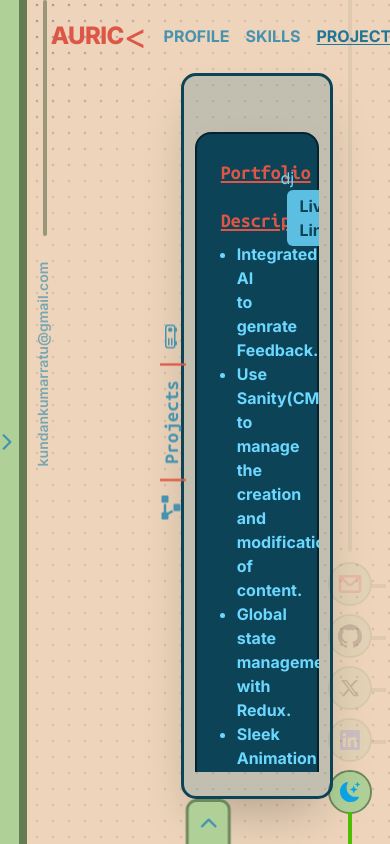
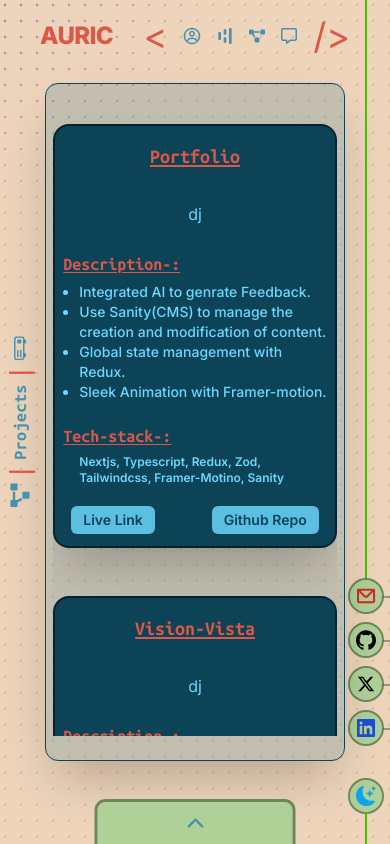
Before and after one commit to 07kundan/next-portfolio, a Next.js app: page /projects in a window 390 px wide. Built offline with nearby package versions, Linux system fonts and the light colour scheme; a web font is replaced by a local one.

Commit message:
responsiveness done

```diff
--- a/src/app/layout.tsx
+++ b/src/app/layout.tsx
@@ -40,7 +40,7 @@ export default function RootLayout({
           <div className="pointer-events-none">
             <App>
               <div>
-                <PlayGroundComponent className="absolute top-0 left-0 border-r-8 border-[#637c52] bg-[#AFD198] dark:bg-[#181b22] dark:border-[#1e1818]" />
+                <PlayGroundComponent className="absolute top-0 left-0 border-r-8 border-[#637c52] bg-[#AFD198] dark:bg-[#181b22] dark:border-[#1e1818] hidden md:block" />
               </div>
               <ChildrenComponent className="absolute top-0 right-0 bg-[#DBA979]/50 dark:bg-transparent">
                 {children}
--- a/src/components/child-component/ChildrenComponent.tsx
+++ b/src/components/child-component/ChildrenComponent.tsx
@@ -14,7 +14,6 @@ import Link from "next/link";
 import Navbar from "./Navbar";
 import { toggleTheme } from "@/lib/features/theme.slice";
 import { IconContext } from "react-icons/lib";
-import { handjet, ubuntu } from "@/app/fonts/fonts";
 import { IoIosArrowUp } from "react-icons/io";
 import { BsFillMoonStarsFill } from "react-icons/bs";
 import { BsSunFill } from "react-icons/bs";
@@ -22,19 +21,19 @@ import { ImGithub } from "react-icons/im";
 
 const IconsLinks = [
   {
-    Icon: <CgMail className="text-red-600 text-3xl" />,
+    Icon: <CgMail className="text-red-600 text-2xl md:text-3xl" />,
     link: "mailto:kundankumarratu@gmail.com",
   },
   {
-    Icon: <ImGithub className="text-black text-2xl" />,
+    Icon: <ImGithub className="text-black text-xl md:text-2xl" />,
     link: "https://github.com/07kundan",
   },
   {
-    Icon: <FaXTwitter className="text-black text-xl" />,
+    Icon: <FaXTwitter className="text-black text-lg md:text-xl" />,
     link: "https://twitter.com/__auric",
   },
   {
-    Icon: <SiLinkedin className="text-blue-700 text-xl" />,
+    Icon: <SiLinkedin className="text-blue-700 text-lg md:text-xl" />,
     link: "https://linkedin.com/in/07kundan",
   },
 ];
@@ -119,35 +118,39 @@ function ChildrenComponent({
         transitionTimingFunction: "cubicBezier(0.4, 0, 0.2, 1)",
         transitionDuration: "400ms",
       }}
-      className={cn(playgroundIsActive ? "w-[62vw] " : "w-[93vw]", className)}
+      className={cn(
+        playgroundIsActive ? " md:w-[62vw] " : "md:w-[93vw]",
+        "w-full",
+        className
+      )}
     >
-      <span className="w-1 h-[28vh] absolute top-0 left-4 rounded-full bg-[#5d704f]/60 dark:bg-[#1d2026]"></span>
+      <span className="hidden md:block md:w-1 h-[28vh] absolute top-0 left-4 rounded-full bg-[#5d704f]/60 dark:bg-[#1d2026]"></span>
       <span
-        className={`absolute top-[42vh] left-4 -translate-x-1/2 -rotate-90 text-sm opacity-70 font-semibold`}
+        className={`hidden md:block absolute top-[42vh] left-2 md:left-4 -translate-x-1/2 -rotate-90 text-sm opacity-70 font-semibold`}
       >
         kundankumarratu@gmail.com
       </span>
 
       {/* social media links */}
 
-      <div className="fixed right-5 bottom-8 space-y-3 group/links pointer-events-auto">
-        <span className="w-1 h-[70vh] bg-[#5d704f]/60 group-hover/links:bg-[#4ebe03] absolute bottom-full right-1/2 translate-x-1/2 opacity-15 rounded-full group-hover/links:transition-all group-hover/links:opacity-100 dark:bg-[#7792c9] dark:group-hover/links:bg-[#313640]"></span>
-        <span className="w-1 h-8 bg-[#4ebe03] dark:bg-[#313640] absolute -bottom-8 right-1/2 translate-x-1/2 "></span>
+      <div className="fixed right-2 md:right-5 bottom-8 space-y-3 group/links pointer-events-auto">
+        <span className="w-0.5 md:w-1 h-[75vh]  bg-[#4ebe03] md:bg-[#5d704f]/60 group-hover/links:bg-[#4ebe03] absolute bottom-full right-1/2 translate-x-1/2 md:opacity-15 rounded-full group-hover/links:transition-all group-hover/links:opacity-100 dark:bg-[#313640] md:dark:bg-[#7792c9] dark:group-hover/links:bg-[#313640]"></span>
+        <span className="w-0.5 md:w-1 h-8 bg-[#4ebe03] dark:bg-[#313640] absolute -bottom-8 right-1/2 translate-x-1/2 "></span>
         <IconContext.Provider value={{ className: "" }}>
           {IconsLinks.map((item, index) => (
             <Link
               href={item.link}
               key={index}
-              className="h-10 w-10  items-center justify-center  rounded-full bg-[#AFD198] dark:bg-[#454850] flex opacity-15  group-hover/links:opacity-100  group-hover/links:transition-all group-hover/links:-translate-y-6 relative outline outline-2 outline-[#6d885b] dark:outline-[#252a35] "
+              className="h-8 w-8 md:h-10 md:w-10 items-center justify-center rounded-full bg-[#AFD198] dark:bg-[#454850] flex md:opacity-15  group-hover/links:opacity-100  group-hover/links:transition-all -translate-y-6 md:-translate-y-0 md:group-hover/links:-translate-y-6 relative outline outline-2 outline-[#6d885b] dark:outline-[#252a35] "
             >
-              <span className="w-[4vw] h-1 absolute top-1/2 left-full bg-[#5d704f]/60 dark:group-hover/links:bg-[#252a35] group-hover/links:bg-[#4ebe03] dark:bg-[#7792c9]"></span>
+              <span className="w-[5vw] h-0.5 md:h-1 absolute top-1/2 left-full bg-[#5d704f]/60 dark:group-hover/links:bg-[#252a35] group-hover/links:bg-[#4ebe03] dark:bg-[#252a35] md:dark:bg-[#7792c9] "></span>
               {item.Icon}
             </Link>
           ))}
           <motion.button
             animate={controls} // Attach the animation controls
             onClick={handleTheme}
-            className=" w-10 h-10 flex items-center justify-center rounded-full bg-[#AFD198] dark:bg-[#454850] outline outline-2 outline-[#6d885b] dark:outline-[#252a35] "
+            className=" w-8 h-8 md:h-10 md:w-10 flex items-center justify-center rounded-full bg-[#AFD198] dark:bg-[#454850] outline outline-2 outline-[#6d885b] dark:outline-[#252a35] "
           >
             {theme === "dark" ? (
               <BsSunFill className="text-orange-500 text-xl" />
@@ -171,9 +174,9 @@ function ChildrenComponent({
           }}
           className={cn(
             dragPlateIsActive
-              ? "h-[50vh] rounded-md bg-[#AFD198]/20 dark:bg-[#181b22]/30 pointer-events-auto outline outline-[#6d885b]/50 dark:outline-[#252a35]/50 backdrop-blur-sm"
+              ? "h-[48vh] md:h-[50vh] rounded-md bg-[#AFD198]/20 dark:bg-[#181b22]/30 pointer-events-auto outline outline-[#6d885b]/50 dark:outline-[#252a35]/50 backdrop-blur-sm"
               : "h-[5vh] backdrop-blur-0",
-            "absolute bottom-0 left-1/2 -translate-x-1/2 w-[25vw] flex items-end z-10"
+            "absolute bottom-0 left-1/2 -translate-x-1/2 w-full md:w-[25vw] flex items-end z-10"
           )}
         >
           {/* top button */}
@@ -188,7 +191,7 @@ function ChildrenComponent({
               dragPlateIsActive
                 ? "rounded-none rounded-es-lg rounded-ee-lg"
                 : "rounded-none rounded-ss-lg rounded-se-lg ",
-              "w-2/5 h-[5vh] flex justify-center items-center absolute top-0 left-1/2 -translate-x-1/2 bg-[#AFD198] dark:bg-[#181b22] pointer-events-auto outline outline-[#6d885b] dark:outline-[#252a35]"
+              "w-1/2 md:w-2/5 h-[5vh] flex justify-center items-center absolute top-0 left-1/2 -translate-x-1/2 bg-[#AFD198] dark:bg-[#181b22] pointer-events-auto outline outline-[#6d885b] dark:outline-[#252a35]"
             )}
           >
             <div
@@ -231,8 +234,10 @@ function ChildrenComponent({
 
       <Navbar
         className={cn(
-          playgroundIsActive ? "w-[62vw] px-[4vw]" : "w-[93vw] px-[6vw]",
-          "fixed top-4"
+          playgroundIsActive
+            ? " md:w-[62vw] md:px-[4vw]"
+            : "md:w-[93vw] md:px-[6vw]",
+          "fixed top-4  w-full px-10"
         )}
         dragPlateIsActive={dragPlateIsActive}
         pathname={pathname}
@@ -241,9 +246,13 @@ function ChildrenComponent({
       {/* page.tsx */}
       <div
         className={cn(
-          playgroundIsActive ? "px-[2vw] mx-8 ml-16" : "px-[4vw] mx-8 ml-32",
-          "relative h-screen pt-14 pb-8 "
+          playgroundIsActive ? "md:mx-[3vw]" : "md:mx-[6vw]",
+          "h-screen mx-[5vw] md:pt-14 relative"
         )}
+        // className={cn(
+        //   playgroundIsActive ? "px-[2vw] mx-8 ml-16" : "px-[4vw] mx-8 ml-32",
+        //   "relative h-screen pt-14 pb-8 "
+        // )}
       >
         {children}
       </div>
--- a/src/components/child-component/Navbar.tsx
+++ b/src/components/child-component/Navbar.tsx
@@ -2,6 +2,29 @@ import { cn } from "@/lib/utils";
 import Link from "next/link";
 import { useRouter } from "next/navigation";
 import React from "react";
+import { CgProfile } from "react-icons/cg";
+import { FaProjectDiagram } from "react-icons/fa";
+import { FaRegMessage } from "react-icons/fa6";
+import { SiHyperskill } from "react-icons/si";
+
+const NavItems = [
+  {
+    name: "profile",
+    icon: <CgProfile className="text-lg" />,
+  },
+  {
+    name: "skills",
+    icon: <SiHyperskill />,
+  },
+  {
+    name: "projects",
+    icon: <FaProjectDiagram />,
+  },
+  {
+    name: "feedbacks",
+    icon: <FaRegMessage />,
+  },
+];
 
 function Navbar({
   pathname,
@@ -36,8 +59,8 @@ function Navbar({
         )}
       >
         <span className="text-[#DD5746] text-4xl">{"<"}</span>
-        {["profile", "skills", "projects", "feedbacks"].map((item) => (
-          <li key={item} className="pointer-events-auto">
+        {NavItems.map((item) => (
+          <li key={item.name} className="pointer-events-auto">
             <Link
               className={cn(
                 pathname === `/${item}`
@@ -45,9 +68,12 @@ function Navbar({
                   : "text-[#4793AF] hover:text-[#306c81] ",
                 "font-bold"
               )}
-              href={`/${item}`}
+              href={`/${item.name}`}
             >
-              {item.toLocaleUpperCase()}
+              <span className="md:hidden">{item.icon}</span>
+              <span className="hidden md:block">
+                {item.name.toLocaleUpperCase()}
+              </span>
             </Link>
           </li>
         ))}
--- a/src/components/drag-plate/DragPlate.tsx
+++ b/src/components/drag-plate/DragPlate.tsx
@@ -70,7 +70,7 @@ function DragPlate({ className }: { className: string }) {
         transitionDuration: "600ms",
       }}
       ref={dragableArea}
-      className={` relative w-[30vw] h-[30vw] rounded-full overflow-hidden ${className} `}
+      className={` relative w-[32vh] h-[32vh] md:w-[30vw] md:h-[30vw] rounded-full overflow-hidden ${className} `}
     >
       <svg viewBox="0 0 200 200" className="circle-svg bg">
         <path
--- a/src/components/headComponent.tsx
+++ b/src/components/headComponent.tsx
@@ -6,11 +6,11 @@ function HeadComponent({ children }: { children: React.ReactNode }) {
   return (
     <span
       className={cn(
-        "absolute top-1/2 -translate-y-1/2 left-4 -rotate-90 -translate-x-1/2 text-xl text-nowrap "
+        "absolute top-1/2 -translate-y-1/2 left-0 md:left-4 -rotate-90 -translate-x-1/2 text-lg md:text-xl text-nowrap"
       )}
     >
       <span
-        className={`${ubuntu.className} tracking-wide flex justify-center items-center space-x-2`}
+        className={`${ubuntu.className} tracking-wide flex justify-center items-center space-x-1 md:space-x-2`}
       >
         {children}
       </span>
--- a/src/components/profileComponent.tsx
+++ b/src/components/profileComponent.tsx
@@ -53,17 +53,20 @@ function ProfileComponent() {
     <>
       <HeadComponent>
         <CgProfile className="text-2xl" />
-        <span className="text-3xl text-[#DD5746]">|</span>
+        <span className="text-2xl md:text-3xl text-[#DD5746]">|</span>
         <span className={`font-bold`}>About me</span>
-        <span className=" text-3xl text-[#DD5746]">|</span>
+        <span className="text-2xl md:text-3xl text-[#DD5746]">|</span>
         <FaTools className=" text-xl" />
       </HeadComponent>
-      <div className="w-full flex h-full">
-        <div className="w-2/3 h-full flex flex-col items-center justify-center pb-24 pl-4">
-          <div className="text-xl space-y-8">
-            <div>
-              <p className="font-semibold text-2xl">Hii I&#39;m Kundan</p>
-              <p className="text-2xl ml-8 mt-2 font-bold">
+      {/* description */}
+      <div className="w-full flex flex-col-reverse md:flex-row h-full">
+        <div className="h-1/2 md:w-2/3 md:h-full flex flex-col items-center justify-center pb-24 md:pl-4 gap-8 pr-2 md:pr-0">
+          <div className="text-lg md:text-xl space-y-6 md:space-y-8  max-w-full">
+            <div className="pl-6">
+              <p className="font-medium md:font-semibold text-xl md:text-2xl">
+                Hii I&#39;m Kundan
+              </p>
+              <p className="text-xl md:text-2xl ml-8 mt-2 font-semibold md:font-bold">
                 <span className="text-[#DD5746]">A</span>
                 <span className={`text-[#DD5746] ${Playpen.className}`}>
                   {" "}
@@ -71,7 +74,7 @@ function ProfileComponent() {
                 </span>
               </p>
             </div>
-            <div className=" flex items-center gap-16 ">
+            <div className=" flex items-center gap-8  md:gap-16 ">
               <motion.a
                 variants={{
                   initial: { x: -25, opacity: 0 },
@@ -83,7 +86,7 @@ function ProfileComponent() {
                   duration: 0.5,
                   ease: "backOut",
                 }}
-                className="pointer-events-auto px-3 py-1 rounded-sm bg-[#4793AF] text-[#0c4357] inline-flex items-center gap-2 font-bold"
+                className="pointer-events-auto px-3 py-1 rounded-sm bg-[#4793AF] text-[#0c4357] inline-flex items-center gap-2 font-semibold md:font-bold"
                 href={
                   "https://drive.google.com/file/d/1BGs0rQPCPn_gYJrF9Qd30okMGrOpi05r/view?usp=sharing"
                 }
@@ -92,9 +95,9 @@ function ProfileComponent() {
                 Resume
                 <FaDownload className="text-lg animate-bounce" />
               </motion.a>
-              <div className="flex items-center justify-center gap-4 ">
+              <div className="flex items-center justify-center gap-2 md:gap-4 ">
                 <IconContext.Provider
-                  value={{ className: "text-2xl text-[#4793AF]" }}
+                  value={{ className: "text-xl md:text-2xl text-[#4793AF]" }}
                 >
                   {" "}
                   <motion.p
@@ -154,8 +157,10 @@ function ProfileComponent() {
             </div>
           </div>
 
-          <div className="mt-20 space-y-1">
-            <IconContext.Provider value={{ className: "text-2xl mr-2" }}>
+          <div className="md:mt-20 space-y-1">
+            <IconContext.Provider
+              value={{ className: "text-xl md:text-2xl mr-2" }}
+            >
               {keyPoints.map((item, index) => (
                 <motion.p
                   key={index}
@@ -173,7 +178,9 @@ function ProfileComponent() {
                   className=""
                 >
                   <span className="">{item.icon}</span>
-                  <span className={`font-semibold tracking-tight text-lg `}>
+                  <span
+                    className={`font-medium md:font-semibold tracking-tight text-sm md:text-lg `}
+                  >
                     {" "}
                     {item.description}
                   </span>
@@ -182,7 +189,9 @@ function ProfileComponent() {
             </IconContext.Provider>
           </div>
         </div>
-        <div className="w-1/2 h-full flex justify-center items-center">
+
+        {/* image */}
+        <div className="h-1/2 md:w-1/2 md:h-full flex justify-center items-center">
           <Image src={ProfilePng} alt="Image" height={400} />
         </div>
       </div>
--- a/src/components/projectComponent.tsx
+++ b/src/components/projectComponent.tsx
@@ -1,5 +1,4 @@
 import React, { memo } from "react";
-import { Card, FocusCards } from "./ui/focus-cards";
 import Link from "next/link";
 import HeadComponent from "./headComponent";
 import { FaProjectDiagram } from "react-icons/fa";
@@ -91,10 +90,10 @@ const ProjectComponent = memo(function ProjectComponent() {
         <span className=" text-3xl text-[#DD5746]">|</span>
         <BsProjector className="text-2xl " />
       </HeadComponent>
-      <div className="h-full pt-3 pb-6">
-        <div className="h-full max-h-full flex justify-center py-6 w-[85%] m-auto rounded-xl bg-[#1c6d8b]/20 shadow-2xl outline outline-[#0c4357] my-2">
+      <div className="h-full flex items-center justify-center  md:pt-8 md:pb-16">
+        <div className="h-[80vh]  md:h-full max-h-full flex justify-center py-6 w-[85%] m-auto rounded-xl bg-[#1c6d8b]/20 shadow-2xl  outline outline-1 md:outline-2 outline-[#0c4357] md:my-2">
           {/* <FocusCards cards={cards} /> */}
-          <div className="w-[85%] overflow-hidden overflow-y-scroll pointer-events-auto space-y-12  pt-8">
+          <div className="w-[95%] md:w-[85%] overflow-hidden overflow-y-scroll pointer-events-auto space-y-12 pt-4 md:pt-8">
             {CardDetails.map((item) => (
               <div key={item.name} className="min-h-3/4">
                 <ProjectCard
@@ -126,48 +125,59 @@ const ProjectCard = memo(function ProjectCard({
   technologies: string;
 }) {
   return (
-    <div className="flex border-2 border-[#04222d] rounded-2xl p-4  text-[#6cd8ff] bg-[#0c4357] shadow-2xl">
-      <div className="w-[60%] h-full flex flex-col space-y-5  p-2 ">
+    <div className=" border-2 border-[#04222d] rounded-2xl  text-[#6cd8ff] bg-[#0c4357] shadow-2xl py-3 space-y-3 md:px-8 ">
+      {/* heading */}
       <h2
-          className={`${ubuntu.className} font-bold text-xl underline underline-offset-2 text-[#DD5746] text-right`}
+        className={`${ubuntu.className} font-semibold underline text-xl underline-offset-2 text-[#DD5746] text-center py-1 `}
       >
         {name}
       </h2>
-        <div className="font-semibold space-y-2">
+
+      {/* content */}
+      <div className="flex flex-col-reverse md:flex-row">
+        <div className="md:w-[70%] md:h-full flex flex-col space-y-5 p-2">
+          <div className="font-semibold space-y-1">
             <h2
-            className={`${ubuntu.className} font-bold text-xl underline underline-offset-2 text-[#DD5746]`}
+              className={`${ubuntu.className} font-semibold md:font-bold text-lg md:text-xl underline underline-offset-2 text-[#DD5746]`}
             >
               Description-:
             </h2>
-          <div className="font-bold pl-4">{description}</div>
+            <div className="font-medium text-sm md:text-base md:font-bold pl-4">
+              {description}
             </div>
-        <div className="space-y-2">
+          </div>
+          <div className="font-semibold space-y-1">
             <h2
-            className={`${ubuntu.className} font-bold text-xl underline underline-offset-2 text-[#DD5746]`}
+              className={`${ubuntu.className} font-semibold md:font-bold text-lg md:text-xl underline underline-offset-2 text-[#DD5746]`}
             >
-            TechStack-:
+              Tech-stack-:
             </h2>
-          <p className="font-bold">{technologies}</p>
+            <div className="font-semibold text-xs md:text-base md:font-bold pl-4">
+              {technologies}
+            </div>
           </div>
         </div>
 
-      <div className="w-1/2 h-full  flex flex-col items-center justify-between py-4">
+        <div className="md:w-1/2 md:h-full  flex flex-col items-center justify-between py-4">
           <p>{gif}</p>
-        <div className="w-full flex justify-between items-center px-8">
+        </div>
+      </div>
+
+      {/* Links */}
+      <div className="w-full flex justify-between items-center px-4 md:px-8">
         <Link
           href={"/"}
-            className="bg-[#5cbfe2] text-[#0c4357] font-bold rounded-md px-3 py-1"
+          className="bg-[#5cbfe2] text-[#0c4357] font-semibold md:font-bold rounded-md text-sm md:text-base px-3 py-1"
         >
           Live Link
         </Link>
         <Link
           href={"/"}
-            className="bg-[#5cbfe2] text-[#0c4357] font-bold rounded-md px-3 py-1"
+          className="bg-[#5cbfe2] text-[#0c4357] font-semibold md:font-bold rounded-md text-sm md:text-base px-3 py-1"
         >
           Github Repo
         </Link>
       </div>
     </div>
-    </div>
   );
 });
--- a/src/components/skillList.tsx
+++ b/src/components/skillList.tsx
@@ -20,17 +20,19 @@ function SkillList({ data }: { data: skillSchema }) {
     <>
       <HeadComponent>
         <SiHyperskill className="" />
-        <span className=" text-3xl text-[#DD5746]">|</span>
+        <span className="text-2xl md:text-3xl  text-[#DD5746]">|</span>
         <span className="font-bold">My skills</span>
-        <span className=" text-3xl text-[#DD5746]">|</span>
+        <span className=" text-2xl md:text-3xl text-[#DD5746]">|</span>
         <span className="font-bold">Tools</span>
-        <span className="text-3xl text-[#DD5746]">|</span>
+        <span className="text-2xl md:text-3xl text-[#DD5746]">|</span>
         <FaTools className="text-xl" />
       </HeadComponent>
       <div
         className={cn(
-          playgroundIsActive ? "gap-[3vw] mx-[2vw]" : "gap-[4vw] mx-[6vw]",
-          "inline-flex flex-wrap justify-center items-center pt-10 "
+          playgroundIsActive
+            ? "md:gap-x-[6vw] md:mx-[2vw]"
+            : "md:gap-x-[7vw] md:mx-[7vw]",
+          "inline-flex flex-wrap justify-center items-center gap-x-10 gap-y-10 md:gap-y-12 pt-[20vh] md:pt-10 "
         )}
       >
         {data?.skills?.map((item, index) => (
@@ -47,13 +49,13 @@ function SkillList({ data }: { data: skillSchema }) {
               ease: "backInOut",
             }}
             key={index}
-            className="  w-[13vh] h-[13vh] flex justify-center items-center "
+            className="w-[7vh] h-[7vh] md:w-[13vh] md:h-[13vh] flex justify-center items-center "
           >
             <div className="relative group/item pointer-events-auto cursor-pointer">
               <span className=" bg-[#72a9bc] text-[#0c4357] font-bold px-3 py-1 text-sm whitespace-nowrap hidden group-hover/item:inline-flex absolute -top-10 left-1/2 -translate-x-1/2 z-20 rounded-sm">
                 {item.name}
               </span>
-              <div className="w-[6.5vh] h-[6.5vh] flex items-center justify-center">
+              <div className="w-[4vh] h-[4vh] md:w-[6.5vh] md:h-[6.5vh] flex items-center justify-center">
                 <Image
                   src={ImageurlFor(item.logo).url()}
                   alt={item.name}
@@ -81,13 +83,13 @@ function SkillList({ data }: { data: skillSchema }) {
               ease: "backInOut",
             }}
             key={index}
-            className="  w-[13vh] h-[13vh] flex justify-center items-center "
+            className="w-[7vh] h-[7vh] md:w-[13vh] md:h-[13vh] flex justify-center items-center "
           >
             <div className="relative group/item pointer-events-auto cursor-pointer">
-              <span className=" bg-zinc-400 text-black px-3 py-1 text-xs whitespace-nowrap hidden group-hover/item:inline-flex absolute -top-10 left-1/2 -translate-x-1/2 z-20 rounded-sm">
+              <span className=" bg-[#72a9bc] text-[#0c4357] font-bold px-3 py-1 text-sm whitespace-nowrap hidden group-hover/item:inline-flex absolute -top-10 left-1/2 -translate-x-1/2 z-20 rounded-sm">
                 {item.name}
               </span>
-              <div className="w-[6vh] h-[6vh] flex items-center justify-center">
+              <div className="w-[4vh] h-[4vh] md:w-[6.5vh] md:h-[6.5vh] flex items-center justify-center">
                 <Image
                   src={ImageurlFor(item.logo).url()}
                   alt={item.name}
```
Also changed, not shown: src/components/feedbackComponent.tsx (+64 -69 lines). Lines whose indentation alone changed are shown as unchanged.
